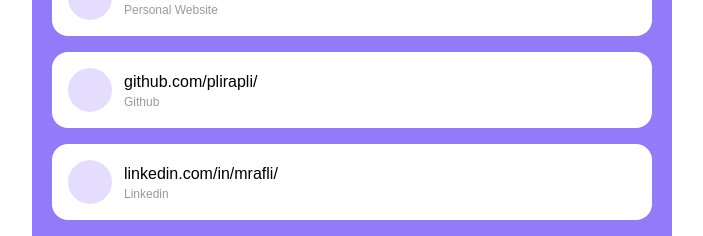
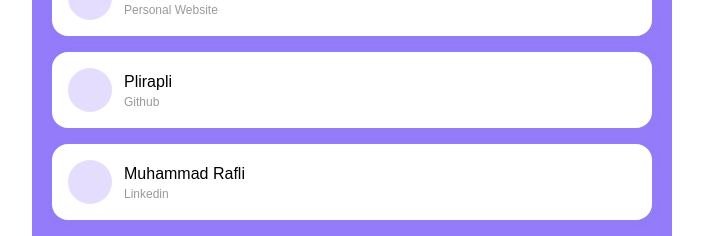
Before and after one commit to plirapli/moonedu, a React (Create React App) app: page /profile in a window 1280 px wide. Shown: the part 414-650 px from the top of the page, without its empty margins (288-991 px from the left). Built offline with nearby package versions, Linux system fonts and the light colour scheme; some icons are missing.

Commit message:
fix under construction layout & fix profile url

```diff
--- a/src/components/CardInline.jsx
+++ b/src/components/CardInline.jsx
@@ -1,9 +1,9 @@
 import { Icon } from '@iconify/react';
 
-const CardInline = ({ title, subtitle, icon }) => {
+const CardInline = ({ title, subtitle, icon, url }) => {
   return (
     <>
-      <a href={`https://${title}`} target='_blank' rel='noreferrer'>
+      <a href={url} target='_blank' rel='noreferrer'>
         <div className='p-4 bg-white flex items-center justify-between rounded-2xl shadow-card cursor-pointer'>
           <div className='flex items-center'>
             <div className='p-2 bg-primary-sub rounded-full text-primary-base'>
--- a/src/pages/NoMatch.jsx
+++ b/src/pages/NoMatch.jsx
@@ -2,7 +2,8 @@
 
 const NoMatch = () => {
   return (
-    <div className='mt-32 flex flex-col items-center p-5'>
+    <div className='h-full flex justify-center items-center p-5'>
+      <div className='mb-32 flex flex-col items-center'>
         <img className='w-60' src={NotAvailableImg} alt='' />
         <div className='text-center'>
           <h1 className='text-heading'>Under Construction</h1>
@@ -11,6 +12,7 @@
           </p>
         </div>
       </div>
+    </div>
   );
 };
 
--- a/src/pages/Profile.jsx
+++ b/src/pages/Profile.jsx
@@ -4,17 +4,20 @@
 function Profile() {
   const contacts = [
     {
-      url: 'plirapli.vercel.app/',
+      name: 'plirapli.vercel.app/',
+      url: 'https://plirapli.vercel.app/',
       type: 'personal website',
       iconPath: 'mdi:web',
     },
     {
-      url: 'github.com/plirapli/',
+      name: 'Plirapli',
+      url: 'https://github.com/plirapli/',
       type: 'github',
       iconPath: 'bxl:github',
     },
     {
-      url: 'linkedin.com/in/mrafli/',
+      name: 'Muhammad Rafli',
+      url: 'https://linkedin.com/in/mrafli/',
       type: 'linkedin',
       iconPath: 'bxl:linkedin-square',
     },
@@ -36,9 +39,11 @@
         <div className='mt-4 grid grid-cols-1 gap-4'>
           {contacts.map((contact, i) => (
             <CardInline
-              title={contact.url}
+              key={i}
+              title={contact.name}
               subtitle={contact.type}
               icon={contact.iconPath}
+              url={contact.url}
             />
           ))}
         </div>
```
Lines whose indentation alone changed are shown as unchanged.
